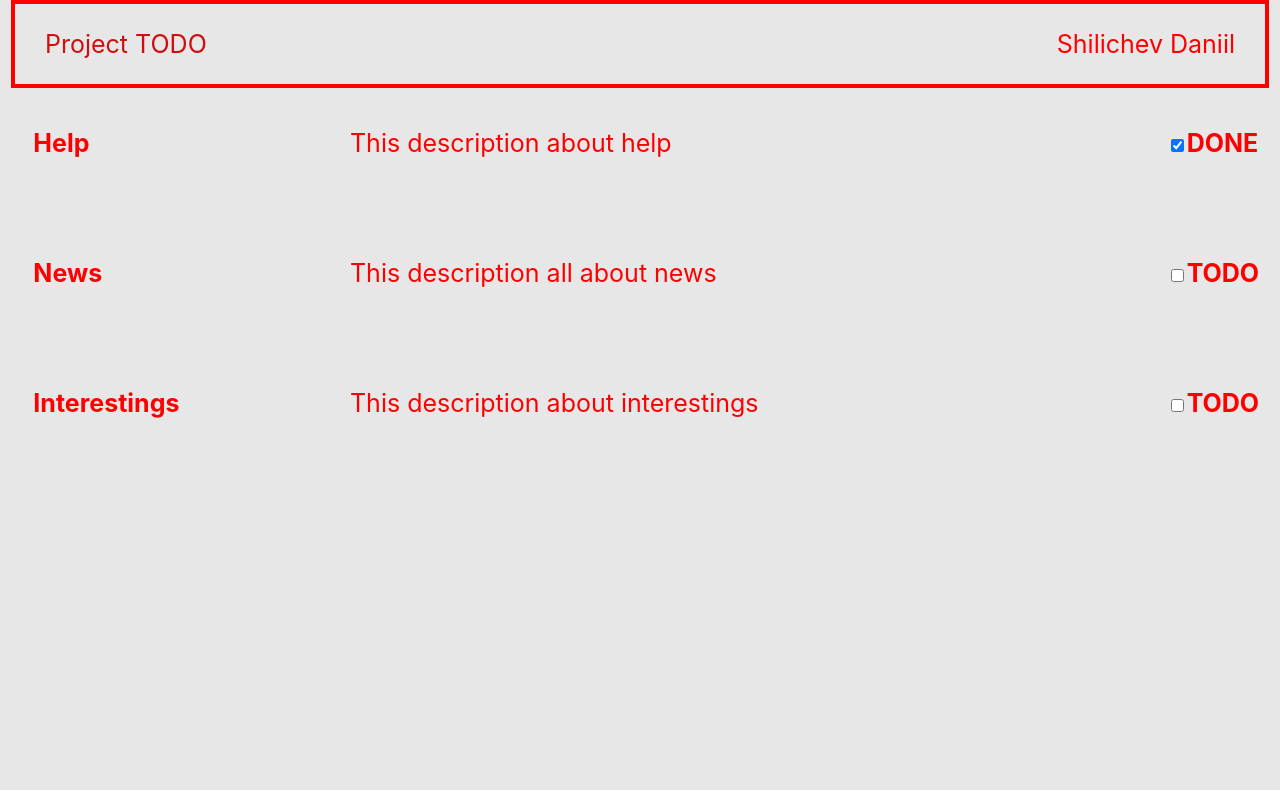
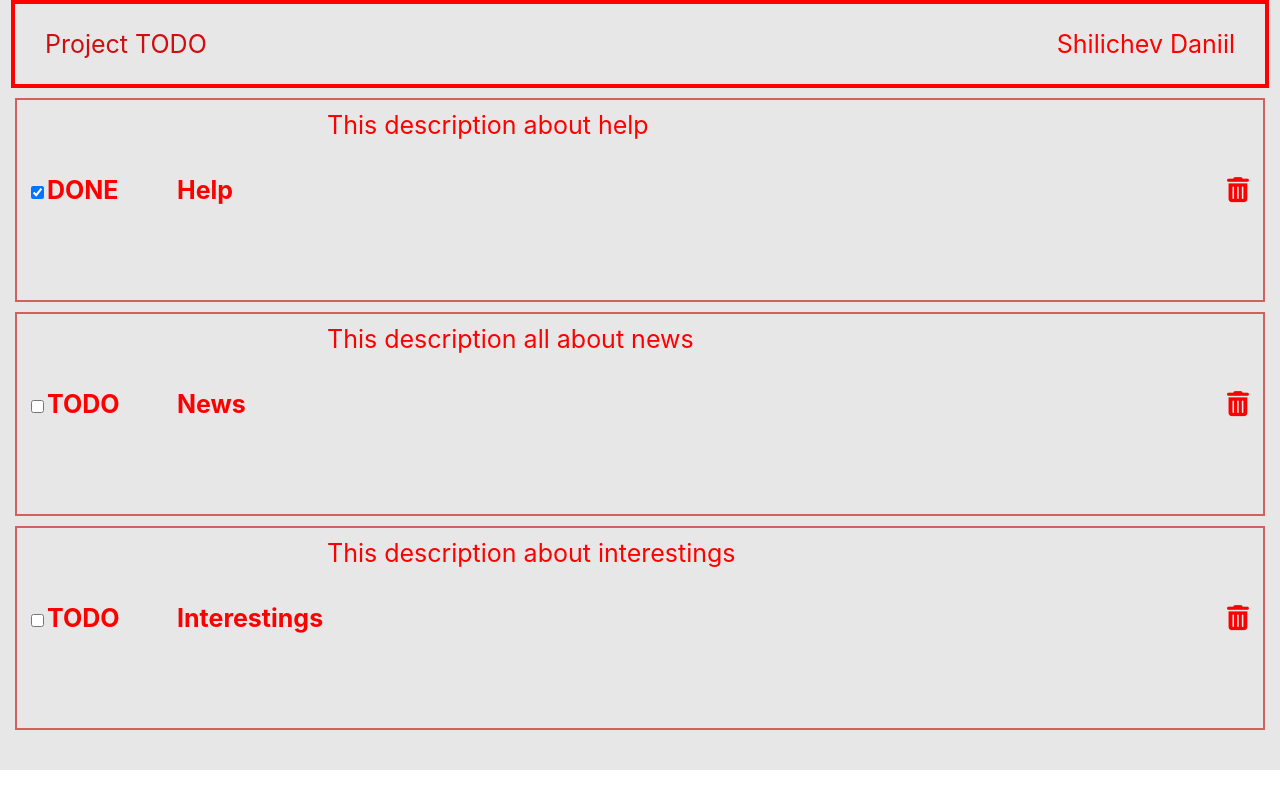
Before and after one commit to shilichev/First-TODO, a React (Create React App) app: page / in a window 1280 px wide. Built offline with nearby package versions, Linux system fonts and the light colour scheme.

Commit message:
added Delete component, fixed css

```diff
--- /dev/null
+++ b/src/components/TodoContainer/Todo/Delete/Delete.jsx
@@ -0,0 +1,20 @@
+import React from "react";
+import classes from "../Todo.module.css";
+
+class Delete extends React.Component {
+  constructor(props) {
+    super(props);
+  }
+  deleteContainer = () => {
+    this.props.delete(this.props.id);
+  };
+  render() {
+    return (
+      <div onClick={this.deleteContainer}>
+        <i className="fas fa-trash-alt"></i>
+      </div>
+    );
+  }
+}
+
+export default Delete;
--- a/src/components/TodoContainer/Todo/Todo.jsx
+++ b/src/components/TodoContainer/Todo/Todo.jsx
@@ -2,6 +2,7 @@ import React from "react";
 import UpdateField from "../common/UpdateField/UpdateField";
 
 import Status from "./Status/Status";
+import Delete from "./Delete/Delete";
 
 import Field from "../common/UpdateField/Field";
 import classes from "./Todo.module.css";
@@ -16,6 +17,11 @@ function Todo(props) {
     <div className={classes.box}>
       <div className={classes.item}>
         <b>
+          <Status status={status} id={id} update={props.update} />
+        </b>
+      </div>
+      <div className={classes.item}>
+        <b>
           <Field field={title} id={id} update={props.update} scale="title" />
         </b>
       </div>
@@ -27,9 +33,10 @@ function Todo(props) {
           scale="description"
         />
       </div>
+
       <div className={classes.item}>
         <b>
-          <Status status={status} id={id} update={props.update} />
+          <Delete delete={props.delete} id={id} />
         </b>
       </div>
     </div>
--- a/src/components/TodoContainer/Todo/Todo.module.css
+++ b/src/components/TodoContainer/Todo/Todo.module.css
@@ -1,15 +1,22 @@
+
 .box {
-  height: 100px;
+  height: 200px;
   color: red;
   font-size: 25px;
   display: grid;
-  grid-template-columns: 300px 600px 300px;
+  grid-template-columns: 150px 150px 900px 50px;
   grid-template-rows: auto;
   justify-content: space-around;
-  margin-top: 30px;
+  margin-top: 10px;
+  border: 2px solid rgb(212, 95, 95);
 }
 .item {
   margin: 10px;
+  height: 25px;
+}
+.item b {
+  position: absolute;
+  padding-top: 65px;
 }
 button img {
   width: 25px;
@@ -20,5 +27,5 @@ button img {
 .checkbox {
   position: absolute;
   width: 100px;
-  margin-left: 200px;
+
 }
--- a/src/components/TodoContainer/TodoContainer.jsx
+++ b/src/components/TodoContainer/TodoContainer.jsx
@@ -10,6 +10,7 @@ class TodoContainer extends React.Component {
       todos: [],
     };
     this.updateTodoById = this.updateTodoById.bind(this);
+    this.deleteTodoById = this.deleteTodoById.bind(this);
   }
 
   componentDidMount() {
@@ -17,6 +18,7 @@ class TodoContainer extends React.Component {
   }
 
   updateTodoById(id, newTodo) {
+    console.log(id)
     this.setState({
       todos: this.state.todos.map((item) => {
         if (item.id === id) {
@@ -29,7 +31,12 @@ class TodoContainer extends React.Component {
       }),
     });
   }
-
+  deleteTodoById(id) {
+    console.log(id);
+    this.setState({
+      todos: this.state.todos.filter((item) => item.id !== id),
+    });
+  }
   render() {
     return (
       <div className={classes.container}>
@@ -41,6 +48,7 @@ class TodoContainer extends React.Component {
             description={item.description}
             status={item.status}
             update={this.updateTodoById}
+            delete={this.deleteTodoById}
           />
         ))}
       </div>
```
Also changed, not shown: src/components/TodoContainer/common/UpdateField/UpdateField.jsx (+7 -9 lines), src/components/TodoContainer/Todo/Delete/Delete.module.css (added), 1 other file (tests, documents, lock files or other folders).
